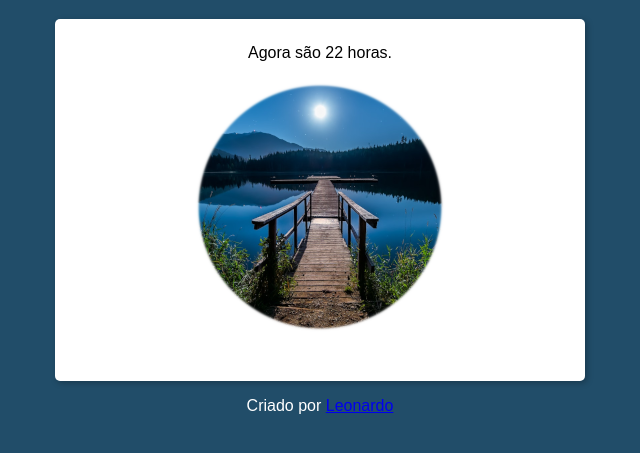
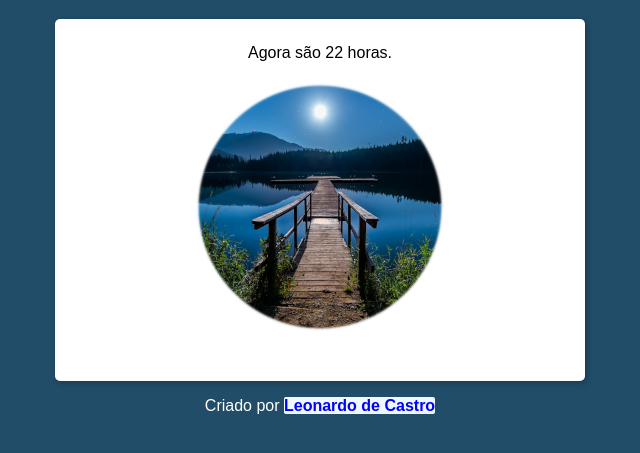
Before and after one commit to Leonardo-de-Castro/Projeto-javaScript, a plain HTML site: page index.html in a window 1280 px wide. Shown: the part 61-514 px from the top of the page, without its empty margins (320-960 px from the left). Drawn offline with Linux system fonts and the light colour scheme.

Commit message:
atualização do estilo

```diff
--- a/estilos/style.css
+++ b/estilos/style.css
@@ -30,3 +30,19 @@ footer {
     text-align: center;
     color: white;
 }
+
+a {
+    background-color: aliceblue;
+    color: blue;
+    text-decoration: none;
+    border-radius: 2px;
+    box-shadow: 2px2px 5px rgba(0, 0, 0, 0.493);
+
+}
+
+a:hover {
+    background-color: #4782c5;
+    color: aliceblue;
+
+
+}
--- a/index.html
+++ b/index.html
@@ -27,7 +27,7 @@
     </section>
 
     <footer>
-        <p>Criado por <a href="@" target="_blank">Leonardo</a></p>
+        <p>Criado por <a href="https://github.com/Leonardo-de-Castro" target="_blank"><strong>Leonardo de Castro</strong></a></p>
     </footer>
 
     <script src="script.js"></script>
```
